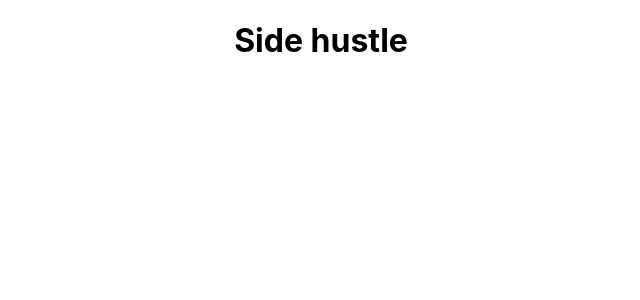
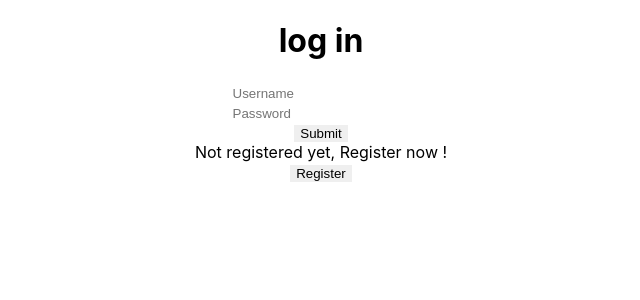
Before and after one commit to code1511/YourBeat, a React (Create React App) app in the folder music/: page / in a window 1280 px wide. Shown: the top 300 px of the page, without its empty margins (319-959 px from the left). Built offline with nearby package versions, Linux system fonts and the light colour scheme.

Commit message:
update in app.js

```diff
--- a/music/src/App.css
+++ b/music/src/App.css
@@ -2,37 +2,7 @@
   text-align: center;
 }
 
-.App-logo {
-  height: 40vmin;
-  pointer-events: none;
+.input{
+  border: none;
+  border-bottom: black;
 }
-
-@media (prefers-reduced-motion: no-preference) {
-  .App-logo {
-    animation: App-logo-spin infinite 20s linear;
-  }
-}
-
-.App-header {
-  background-color: #282c34;
-  min-height: 100vh;
-  display: flex;
-  flex-direction: column;
-  align-items: center;
-  justify-content: center;
-  font-size: calc(10px + 2vmin);
-  color: white;
-}
-
-.App-link {
-  color: #61dafb;
-}
-
-@keyframes App-logo-spin {
-  from {
-    transform: rotate(0deg);
-  }
-  to {
-    transform: rotate(360deg);
-  }
-}
--- a/music/src/App.js
+++ b/music/src/App.js
@@ -3,7 +3,19 @@ import './App.css';
 function App() {
   return (
     <div className="App">
-     <h1>Side hustle</h1>
+     <h1>log in </h1>
+     <form>
+       <input className="input" type="text" placeholder="Username"></input>
+       <br/>
+       <input className="input" type="text" placeholder="Password"></input>
+       <br/>
+       <input className="input" type="submit" value="Submit"></input>
+       <br/>
+       <lable>Not registered yet, Register now !</lable>
+       <br/>
+       <input className="input" type="submit" value="Register"></input>
+
+     </form>
     </div>
   );
 }
```
